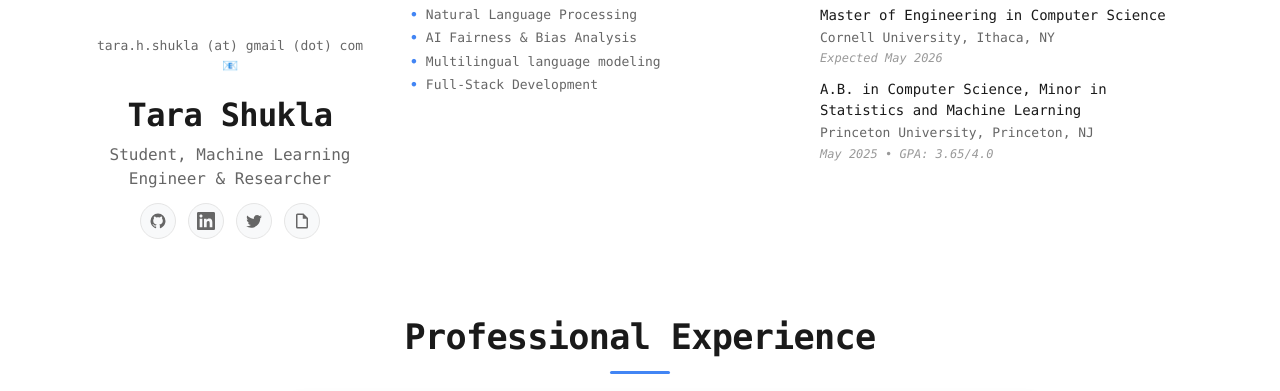
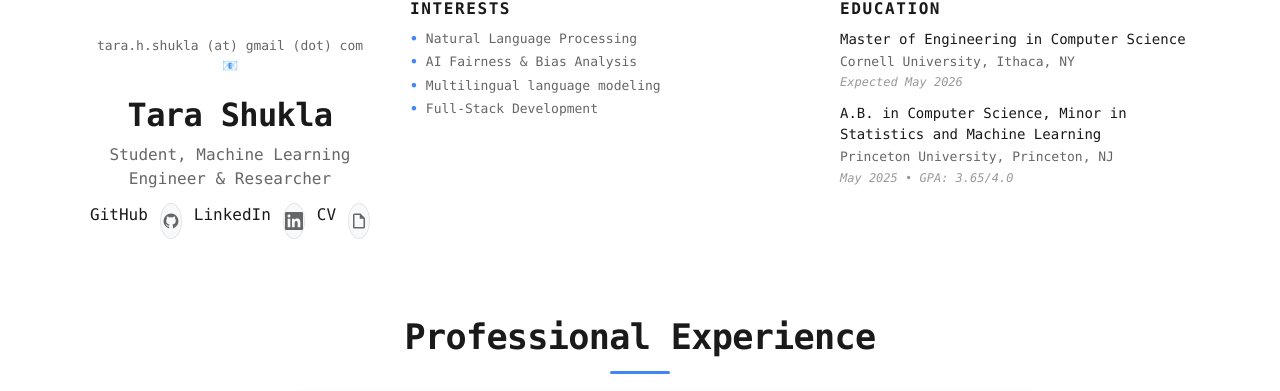
Before and after one commit to tara-shukla/tara-shukla.github.io, a plain HTML site: page index.html in a window 1280 px wide. Shown: the part 340-731 px from the top of the page. Drawn offline with Linux system fonts and the light colour scheme.

Commit message:
trying not to break things

```diff
--- a/index.html
+++ b/index.html
@@ -46,24 +46,25 @@
                     <div class="title">Student, Machine Learning Engineer & Researcher</div>
 
                     <div class="social-links">
+                        <p>GitHub</p>
                         <a href="https://github.com/tara-shukla" class="social-icon" target="_blank" rel="noopener">
                             <svg class="icon" viewBox="0 0 24 24">
                                 <path d="M12,2A10,10 0 0,0 2,12C2,16.42 4.87,20.17 8.84,21.5C9.34,21.58 9.5,21.27 9.5,21C9.5,20.77 9.5,20.14 9.5,19.31C6.73,19.91 6.14,17.97 6.14,17.97C5.68,16.81 5.03,16.5 5.03,16.5C4.12,15.88 5.1,15.9 5.1,15.9C6.1,15.97 6.63,16.93 6.63,16.93C7.5,18.45 8.97,18 9.54,17.76C9.63,17.11 9.89,16.67 10.17,16.42C7.95,16.17 5.62,15.31 5.62,11.5C5.62,10.39 6,9.5 6.65,8.79C6.55,8.54 6.2,7.5 6.75,6.15C6.75,6.15 7.59,5.88 9.5,7.17C10.29,6.95 11.15,6.84 12,6.84C12.85,6.84 13.71,6.95 14.5,7.17C16.41,5.88 17.25,6.15 17.25,6.15C17.8,7.5 17.45,8.54 17.35,8.79C18,9.5 18.38,10.39 18.38,11.5C18.38,15.32 16.04,16.16 13.81,16.41C14.17,16.72 14.5,17.33 14.5,18.26C14.5,19.6 14.5,20.68 14.5,21C14.5,21.27 14.66,21.59 15.17,21.5C19.14,20.16 22,16.42 22,12A10,10 0 0,0 12,2Z"/>
                             </svg>
                         </a>
-
+                        <p>LinkedIn</p>
                         <a href="https://linkedin.com/in/tara-shukla" class="social-icon" target="_blank" rel="noopener">
                             <svg class="icon" viewBox="0 0 24 24">
                                 <path d="M20.447 20.452h-3.554v-5.569c0-1.328-.027-3.037-1.852-3.037-1.853 0-2.136 1.445-2.136 2.939v5.667H9.351V9h3.414v1.561h.046c.477-.9 1.637-1.85 3.37-1.85 3.601 0 4.267 2.37 4.267 5.455v6.286zM5.337 7.433c-1.144 0-2.063-.926-2.063-2.065 0-1.138.92-2.063 2.063-2.063 1.14 0 2.064.925 2.064 2.063 0 1.139-.925 2.065-2.064 2.065zm1.782 13.019H3.555V9h3.564v11.452zM22.225 0H1.771C.792 0 0 .774 0 1.729v20.542C0 23.227.792 24 1.771 24h20.451C23.2 24 24 23.227 24 22.271V1.729C24 .774 23.2 0 22.222 0h.003z"/>
                             </svg>
                         </a>
 
-                        <a href="https://twitter.com/tara_shukla" class="social-icon" target="_blank" rel="noopener">
+                        <!-- <a href="https://twitter.com/tara_shukla" class="social-icon" target="_blank" rel="noopener">
                             <svg class="icon" viewBox="0 0 24 24">
                                 <path d="M22.46 6c-.77.35-1.6.58-2.46.69.88-.53 1.56-1.37 1.88-2.38-.83.5-1.75.85-2.72 1.05C18.37 4.5 17.26 4 16 4c-2.35 0-4.27 1.92-4.27 4.29 0 .34.04.67.11.98C8.28 9.09 5.11,7.38 3 4.79c-.37.63-.58 1.37-.58 2.15 0 1.49.75 2.81 1.91 3.56-.71 0-1.37-.2-1.95-.5v.03c0 2.08 1.48 3.82 3.44 4.21a4.22 4.22 0 0 1-1.93.07 4.28 4.28 0 0 0 4 2.98 8.521 8.521 0 0 1-5.33 1.84c-.34 0-.68-.02-1.02-.06C3.44 20.29 5.7 21 8.12 21 16 21 20.33 14.46 20.33 8.79c0-.19 0-.37-.01-.56.84-.6 1.56-1.36 2.14-2.23z"/>
                             </svg>
-                        </a>
-
+                        </a> -->
+                        <p>CV</p>
                         <a href="src/cv.pdf" class="social-icon" target="_blank" rel="noopener">
                             <svg class="icon" viewBox="0 0 24 24">
                                 <path d="M14,2H6A2,2 0 0,0 4,4V20A2,2 0 0,0 6,22H18A2,2 0 0,0 20,20V8L14,2M18,20H6V4H13V9H18V20Z"/>
@@ -85,7 +86,7 @@
                     <div class="bio">
                         While not working, you can find me hiking or painting!
                     </div>
-
+                    <br>
                     <div class="info-sections">
                         <div class="interests-section">
                             <h3>Interests</h3>
@@ -96,7 +97,7 @@
                                 <li>Full-Stack Development</li>
                             </ul>
                         </div>
-
+                        <br>
                         <div class="education-section">
                             <h3>Education</h3>
                             <div class="education-item">
```
